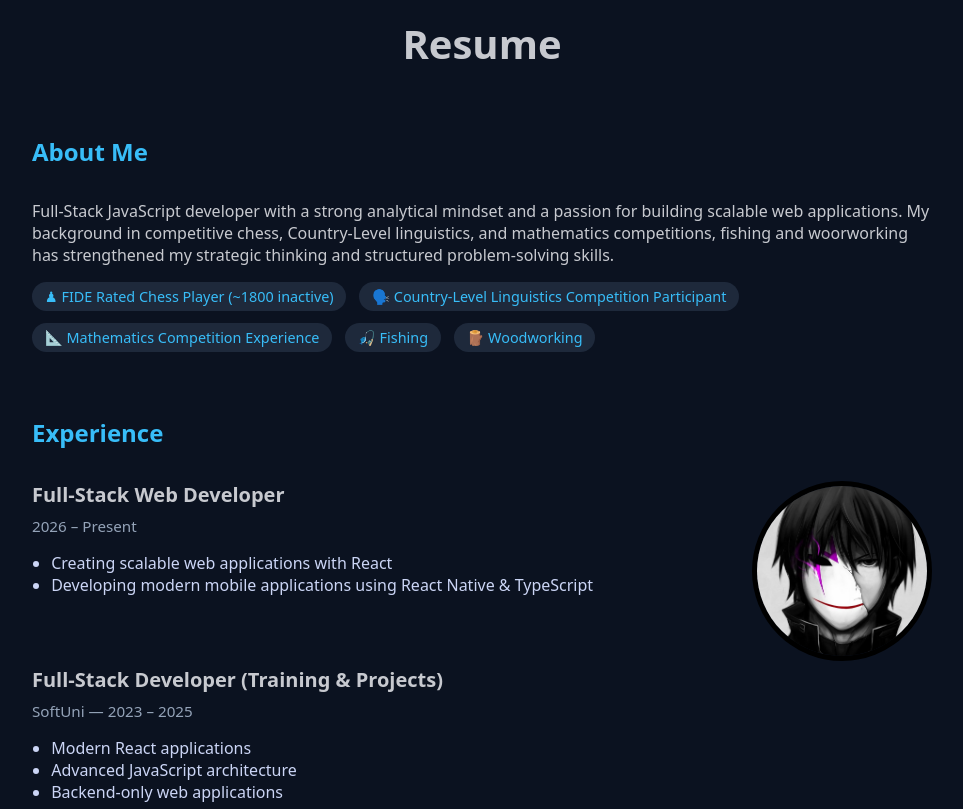
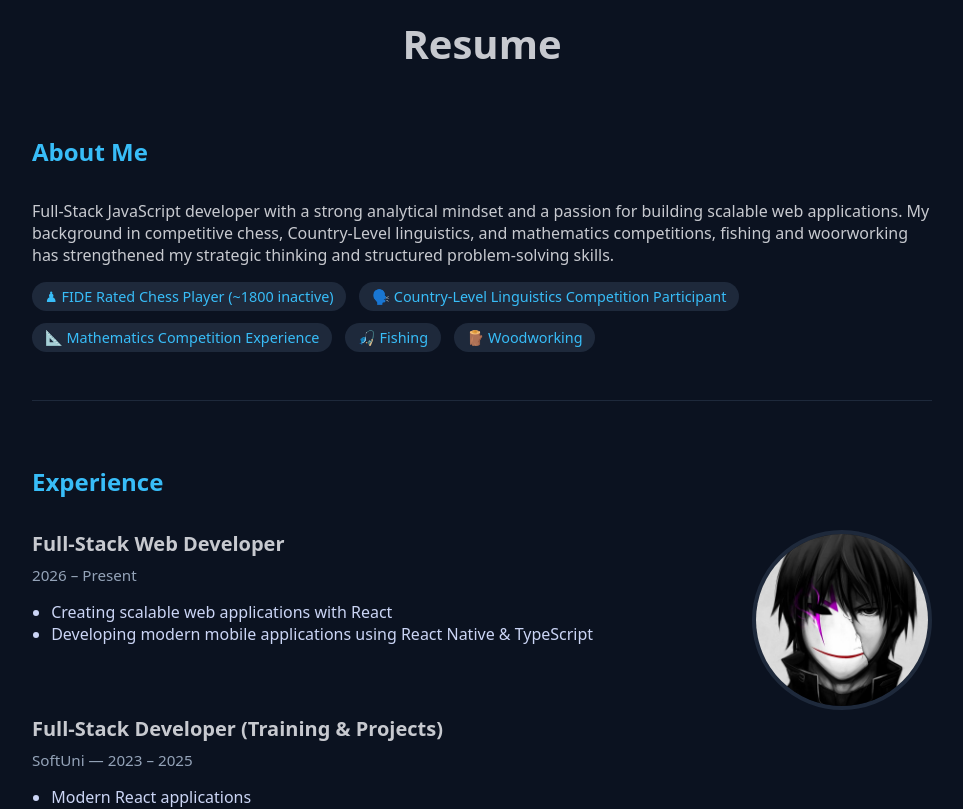
Before and after one commit to BozhidarZagorov/myCV, a React (Vite) app: page / in a window 1280 px wide. Shown: the part 880-1689 px from the top of the page, without its empty margins (158-1121 px from the left). Built offline with nearby package versions, Linux system fonts and the light colour scheme.

Commit message:
cv separation index.css
change border color as well

```diff
--- a/src/index.css
+++ b/src/index.css
@@ -137,6 +137,12 @@ main {
   color: #cbd5f5;
 }
 
+.cv-block:not(:last-child) {
+  padding-bottom: 3rem;
+  border-bottom: 1px solid #1e293b;
+}
+
+
 .skills-list {
   display: flex;
   flex-wrap: wrap;
@@ -162,7 +168,8 @@ main {
   height: 180px;
   border-radius: 50%;
   object-fit: cover;
-  border: 5px solid #000000;
+  border: 4px solid #1e293b;
+;
 }
 
 .cv-item {
```
